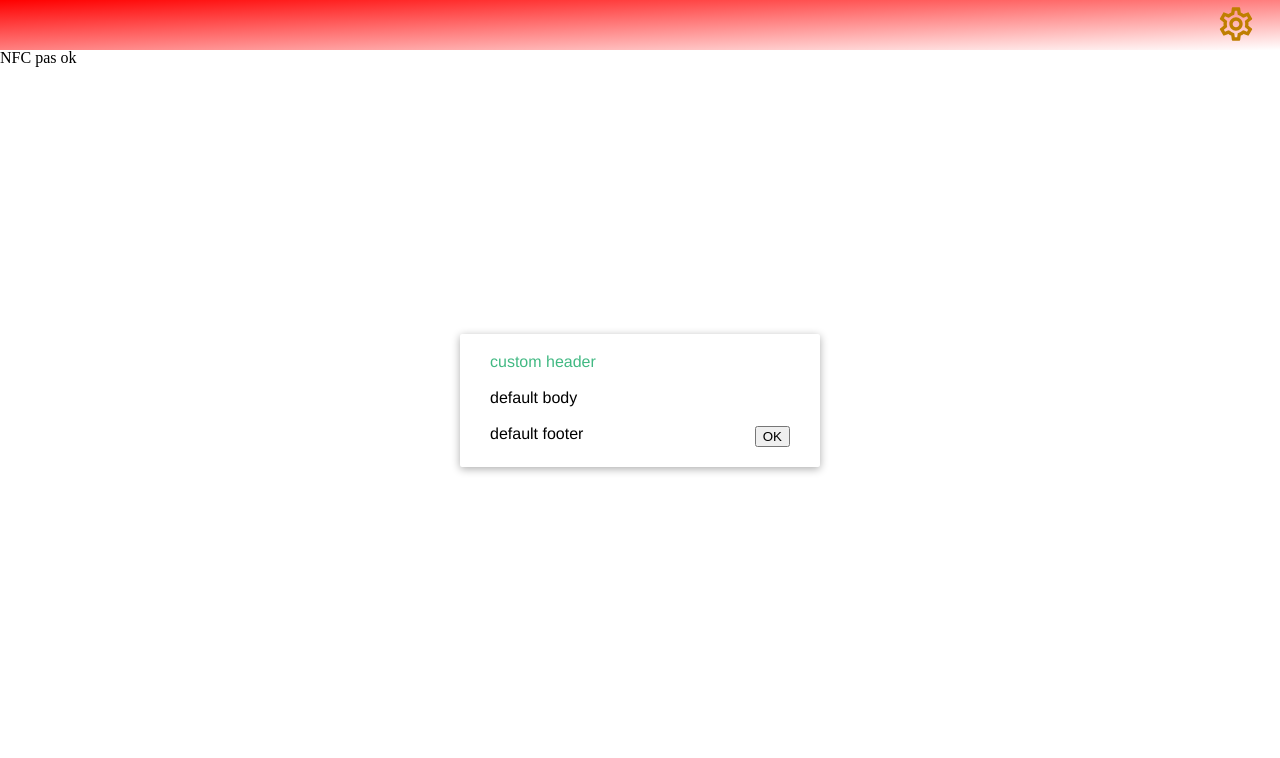
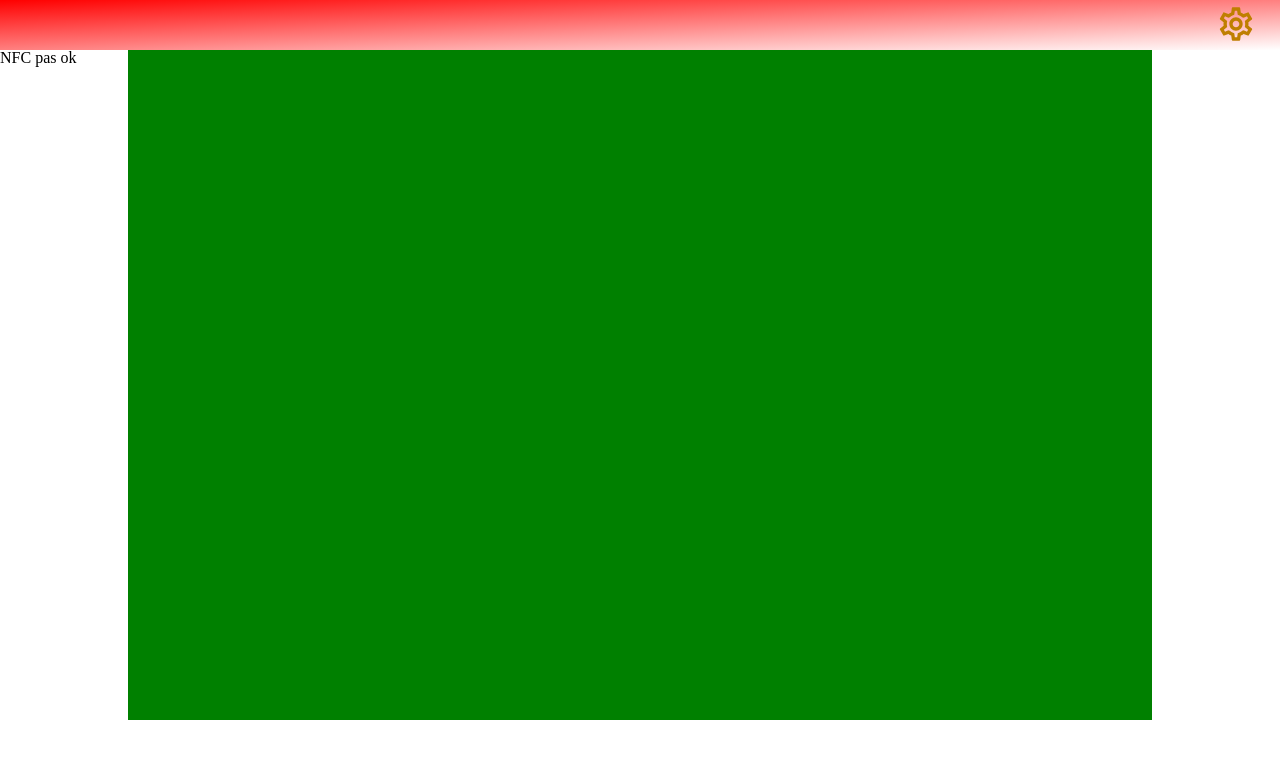
Before and after one commit to Mogadragos/catch-them-all, a Vue app: page / in a window 1280 px wide. Both pictures are taken after a click on the button 1235 px from the left and 25 px from the top of the page. Shown: the top 758 px of the page. Built offline with nearby package versions, Linux system fonts and the light colour scheme.

Commit message:
NFCService Ready

```diff
--- a/src/App.vue
+++ b/src/App.vue
@@ -1,20 +1,14 @@
 <template>
-  <nfc-checker
-    v-if="!NfcChecked"
-    @NFCChecked="displayMainContent"
-  ></nfc-checker>
-  <app-content v-else :NfcActive="NfcActive"></app-content>
+  <app-content v-if="NfcChecked" :NfcActive="NfcActive"></app-content>
 </template>
 
 <script>
-import NfcChecker from "./components/NfcChecker";
 import AppContent from "./components/AppContent";
-//import NFCService from './services/NFCService.js';
+import NFCService from "./services/NFCService.ts";
 
 export default {
   name: "App",
   components: {
-    NfcChecker,
     AppContent,
   },
   data() {
@@ -23,11 +17,11 @@
       NfcActive: false,
     };
   },
-  methods: {
-    displayMainContent(value) {
+  mounted() {
+    NFCService.Check().then((NfcActive) => {
       this.NfcChecked = true;
-      this.NfcActive = value;
-    },
+      this.NfcActive = NfcActive;
+    });
   },
 };
 </script>
--- a/src/components/HeaderHelp.vue
+++ b/src/components/HeaderHelp.vue
@@ -1,23 +1,37 @@
 <template>
+  <params-menu :show="showSettings"></params-menu>
   <header>
-    <button v-on:click="$emit('openSettings')">
+    <button v-on:click="showSettings = !showSettings">
       <img src="../assets/img/settings.svg" alt="Settings" />
     </button>
   </header>
 </template>
 
 <script>
-export default {};
+import ParamsMenu from "./ParamsMenu";
+
+export default {
+  components: {
+    ParamsMenu,
+  },
+  data() {
+    return {
+      showSettings: false,
+    };
+  },
+};
 </script>
 
 <style scoped>
 header {
+  position: relative;
   width: 100vw;
   height: 50px;
   background: linear-gradient(to bottom right, red, white);
   display: flex;
   justify-content: flex-end;
   align-items: center;
+  z-index: 10;
 }
 
 button {
--- a/src/components/NfcChecker.vue
+++ /dev/null
@@ -1,60 +0,0 @@
-<template>
-  <div>
-    <h1>Please wait</h1>
-  </div>
-</template>
-
-<script>
-/*global NDEFReader*/
-
-export default {
-  emits: ["NFCChecked"],
-  methods: {
-    check: async function () {
-      if ("NDEFReader" in window) {
-        console.log("NFC présent");
-      } else {
-        console.log("NFC indisponible");
-      }
-    },
-    read: async function () {
-      if ("NDEFReader" in window) {
-        const ndef = new NDEFReader(); // obj for interaction with NFC
-        return new Promise((resolve, reject) => {
-          const ctlr = new AbortController();
-          ctlr.signal.onabort = reject;
-          ndef.addEventListener(
-            "reading",
-            (event) => {
-              ctlr.abort();
-              resolve(event);
-            },
-            { once: true }
-          );
-          ndef.scan({ signal: ctlr.signal }).catch((err) => reject(err));
-        });
-      }
-    },
-    readLauch: function () {
-      this.read().then(({ serialNumber }) => {
-        console.log(serialNumber);
-      });
-    },
-  },
-  mounted() {
-    this.$emit("NFCChecked", "NDEFReader" in window);
-  },
-};
-</script>
-
-<style scoped>
-div {
-  display: flex;
-  justify-content: center;
-  align-items: center;
-}
-
-h1 {
-  text-align: center;
-}
-</style>
--- /dev/null
+++ b/src/components/ParamsMenu.vue
@@ -0,0 +1,45 @@
+<template>
+  <transition name="topSlider">
+    <section v-show="show" class="params-menu">
+      <section class="params-menu-body">
+        <button>A</button>
+        <button>B</button>
+        <button>C</button>
+        <button>D</button>
+        <button>E</button>
+      </section>
+    </section>
+  </transition>
+</template>
+
+<script>
+export default {
+  props: {
+    show: Boolean,
+  },
+};
+</script>
+
+<style>
+.params-menu {
+  display: flex;
+  justify-content: center;
+  position: absolute;
+  width: 100vw;
+  height: 100vh;
+  transition: transform 1s;
+}
+
+.params-menu-body {
+  width: 80%;
+  height: 90%;
+  background-color: green;
+}
+
+/* Transitions (vueJS) */
+
+.topSlider-enter,
+.topSlider-leave-to {
+  transform: translateY(-100%);
+}
+</style>
--- a/src/services/NFCService.js
+++ /dev/null
@@ -1,5 +0,0 @@
-class NFCService {
-
-}
-
-export default new NFCService();
--- /dev/null
+++ b/src/services/NFCService.ts
@@ -0,0 +1,37 @@
+/*global NDEFReader*/
+
+class NFCService {
+  constructor() {
+    if ("NDEFReader" in window) {
+      console.log("NFC présent");
+    } else {
+      console.error("NFC indisponible");
+    }
+  }
+
+  async Check() {
+    return "NDEFReader" in window;
+  }
+
+  async Read() {
+    if ("NDEFReader" in window) {
+      // @ts-ignore
+      const ndef = new NDEFReader(); // obj for interaction with NFC
+      return new Promise((resolve, reject) => {
+        const ctlr = new AbortController();
+        ctlr.signal.onabort = reject;
+        ndef.addEventListener(
+          "reading",
+          (event) => {
+            ctlr.abort();
+            resolve(event);
+          },
+          { once: true }
+        );
+        ndef.scan({ signal: ctlr.signal }).catch((err) => reject(err));
+      });
+    }
+  }
+}
+
+export default new NFCService();
```
